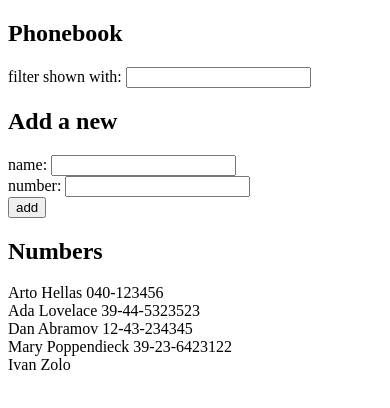
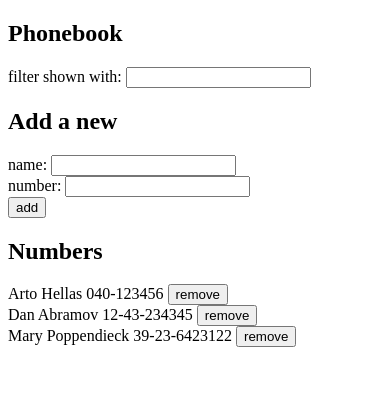
Before and after one commit to matveybobrov/vue_projects, a Vue app in the folder phonebook/: page / in a window 390 px wide. Shown: the top 408 px of the page. Built offline with nearby package versions, Linux system fonts and the light colour scheme; data requests are answered from the project's data file.

Commit message:
2.14: The Phonebook step9

```diff
--- a/phonebook/db.json
+++ b/phonebook/db.json
@@ -4,11 +4,6 @@
       "name": "Arto Hellas",
       "number": "040-123456",
       "id": 1
-    },
-    {
-      "name": "Ada Lovelace",
-      "number": "39-44-5323523",
-      "id": 2
     },
     {
       "name": "Dan Abramov",
@@ -19,11 +14,6 @@
       "name": "Mary Poppendieck",
       "number": "39-23-6423122",
       "id": 4
-    },
-    {
-      "name": "Ivan",
-      "number": "Zolo",
-      "id": 5
     }
   ]
 }
--- a/phonebook/src/App.vue
+++ b/phonebook/src/App.vue
@@ -30,6 +30,12 @@ export default {
         this.people.push(createdPerson)
       })
     },
+    removePerson(id) {
+      personService.remove(id)
+      .then(() => {
+        this.people = this.people.filter(person => person.id !== id)
+      })
+    }
   },
   mounted() {
     personService.getAll()
@@ -49,7 +55,7 @@ export default {
       <PeopleForm @addPerson="addPerson"/>
 
       <h2>Numbers</h2>
-      <PeopleList :people="people" :filter="filter"/>
+      <PeopleList @removePerson="removePerson" :people="people" :filter="filter"/>
     </div>
 </template>
 
--- a/phonebook/src/components/PeopleList.vue
+++ b/phonebook/src/components/PeopleList.vue
@@ -4,6 +4,7 @@ export default {
     people: Array,
     filter: String
   },
+  emits: ['removePerson'],
   computed: {
     filteredPeople() {
       return this.people.filter(person => person.name.toLowerCase().includes(this.filter.toLowerCase()))
@@ -18,6 +19,7 @@ export default {
   <div v-else>
     <div v-for="person in filteredPeople" :key="person.id">
       {{ person.name }} {{ person.number }}
+      <button @click="$emit('removePerson', person.id)">remove</button>
     </div>
   </div>
 </template>
--- a/phonebook/src/services/people.js
+++ b/phonebook/src/services/people.js
@@ -5,8 +5,12 @@ const getAll = () => {
   return axios.get(baseUrl).then((response) => response.data)
 }
 
-const create = async (person) => {
+const create = (person) => {
   return axios.post(baseUrl, person).then((response) => response.data)
 }
 
-export default { getAll, create }
+const remove = (id) => {
+  return axios.delete(`${baseUrl}/${id}`).then((response) => response.data)
+}
+
+export default { getAll, create, remove }
```
